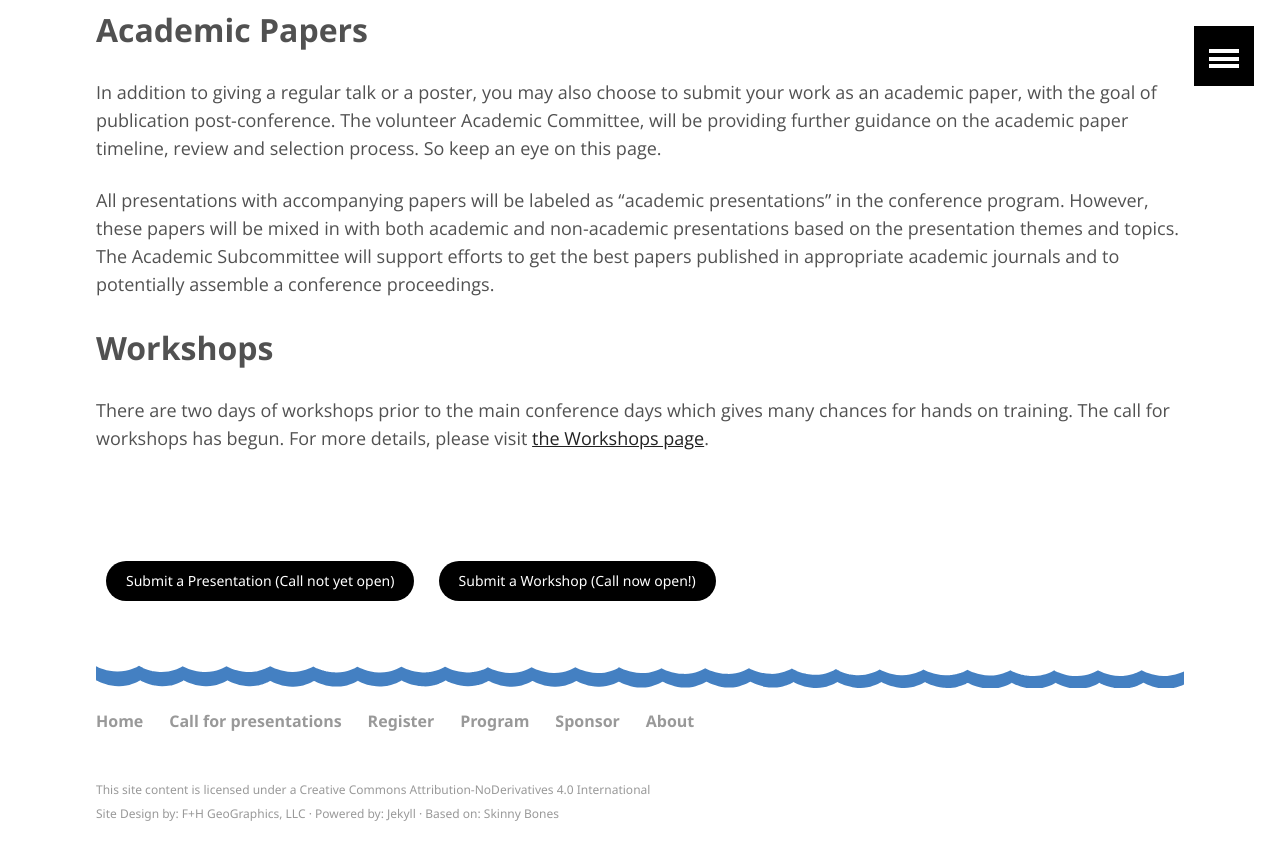
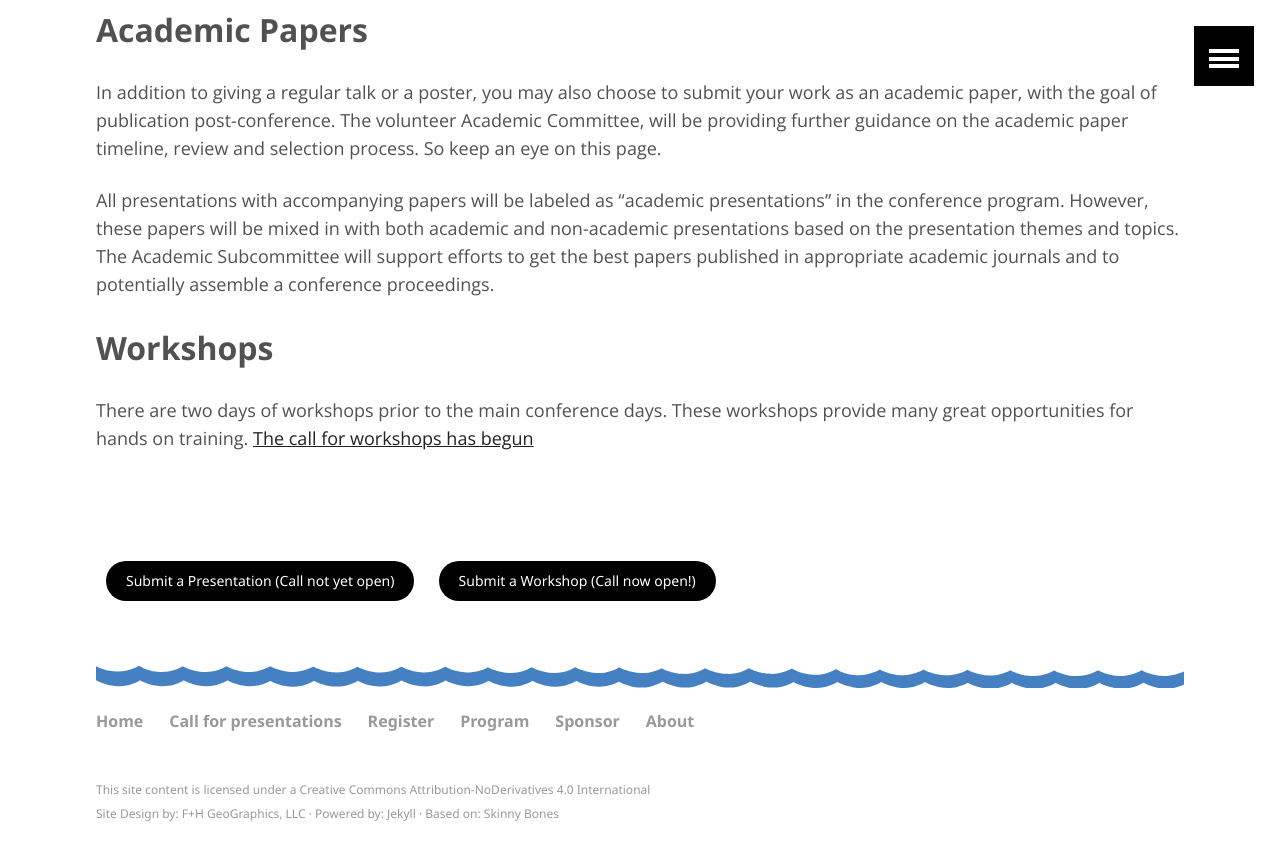
Before and after one commit to AvidGeo/foss4g2017-dev, a Jekyll site: the page built from call-for-presentations/index.html, in a window 1280 px wide and 900 px high, scrolled down 3161 px. Shown: the top 860 px of the window. Built offline with Jekyll 4.4.1, drawn with Linux system fonts in a browser that asks for light colours.

Commit message:
MT updates to call for presentation

```diff
--- a/call-for-presentations/index.html
+++ b/call-for-presentations/index.html
@@ -133,7 +133,7 @@ image:
     <p>All presentations with accompanying papers will be labeled as “academic presentations” in the conference program. However, these papers will be mixed in with both academic and non-academic presentations based on the presentation themes and topics.
         The Academic Subcommittee will support efforts to get the best papers published in appropriate academic journals and to potentially assemble a conference proceedings.
         <h2>Workshops</h2>
-        <p>There are two days of workshops prior to the main conference days which gives many chances for hands on training. The call for workshops has begun. For more details, please visit <a href="../workshops">the Workshops page</a>.</p>
+        <p>There are two days of workshops prior to the main conference days. These workshops provide many great opportunities for hands on training. <a href="../workshops">The call for workshops has begun</a></p>
         <h2>&nbsp;</h2>
         <a href="" class="btn">Submit a Presentation (Call not yet open)</a>
         <a href="../workshops" class="btn">Submit a Workshop (Call now open!)</a>
```
